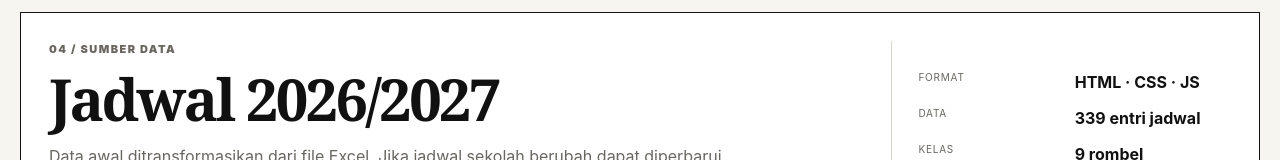
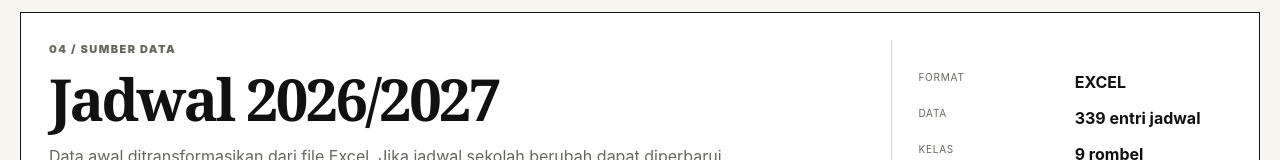
Before and after one commit to dkvkonsentrasi-design/JADWAL.PELAJARAN.SMK.DIPSA.PURWOKERTO, a plain HTML site: page index.html in a window 1280 px wide. Shown: the part 3348-3508 px from the top of the page. Drawn offline with Linux system fonts and the light colour scheme.

Commit message:
Update index.html

```diff
--- a/index.html
+++ b/index.html
@@ -170,7 +170,7 @@
           </p>
         </div>
         <div class="source-meta">
-          <span>Format</span><strong>HTML · CSS · JS</strong>
+          <span>Format</span><strong>EXCEL</strong>
           <span>Data</span><strong>339 entri jadwal</strong>
           <span>Kelas</span><strong>9 rombel</strong>
         </div>
```
